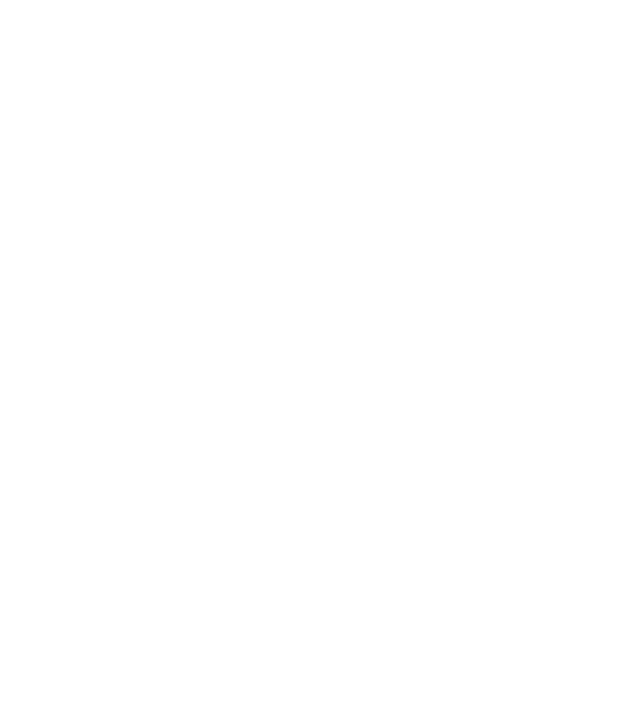
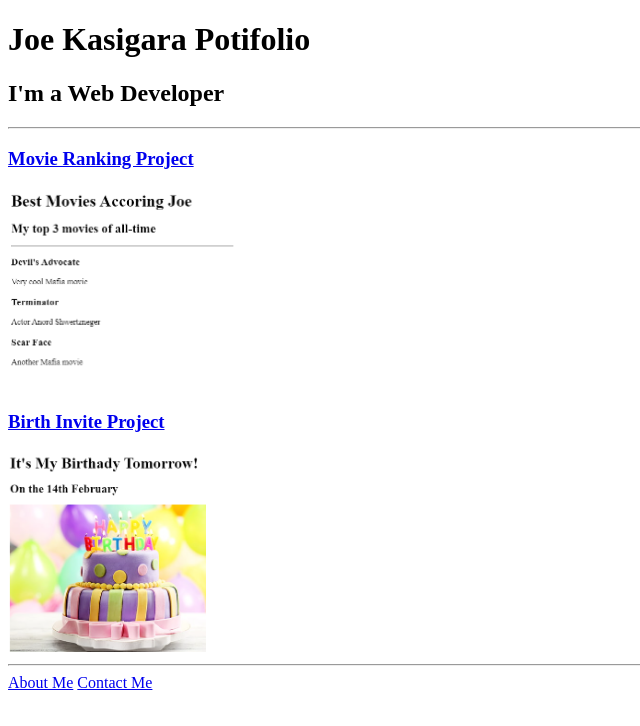
Before and after one commit to jkasigara/html-potifolio, a plain HTML site: page index.html in a window 1280 px wide. Shown: the whole page, without its empty margins (0-640 px from the left). Drawn offline with Linux system fonts and the light colour scheme.

Commit message:
Add files via upload

```diff
--- a/index.html
+++ b/index.html
@@ -1,6 +1,27 @@
 <!-- TODO 1: Create the HTML Boilerplate -->
+<!DOCTYPE html>
+<html lang="en">
+<head>
+    <meta charset="UTF-8">
+    <meta name="viewport" content="width=device-width, initial-scale=1.0">
+    <title>Joe's Potifolio</title>
+</head>
+<body>
+    <h1>Joe Kasigara Potifolio</h1>
+    <h2>I'm a Web Developer</h2>
+    <hr />
+    <!-- TODO 2: Add Your previous projects' HTML into the public folder -->
+    <h3><a href="./public/movie-ranking.html">Movie Ranking Project </a></h3>
+    <img src="./assets/images/movie-ranking.png"height ="200"alt="Movie Ranking Project"/>
+    <h3><a href="./public/birthday-invite.html">Birth Invite Project </a></h3>
+    <img src="./assets/images/birthday-invite.png"height ="200"alt="Birthday Invite Project"/>
+    <hr />
+    <a href="./public/about.html">About Me</a>
+    <a href="./public/contact.html">Contact Me</a>
+</body>
+</html>
 
-<!-- TODO 2: Add Your previous projects' HTML into the public folder -->
+
 
 <!-- TODO 3: Take screenshots of your project previews and add the images to the images folder -->
 
```
